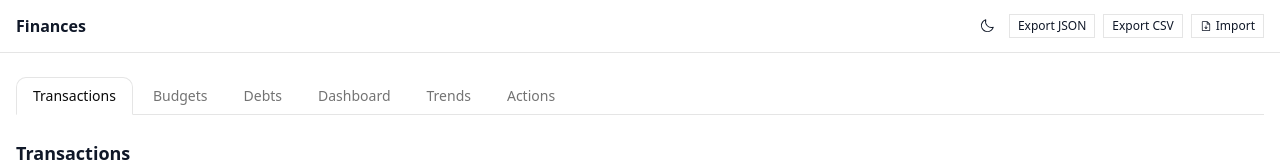
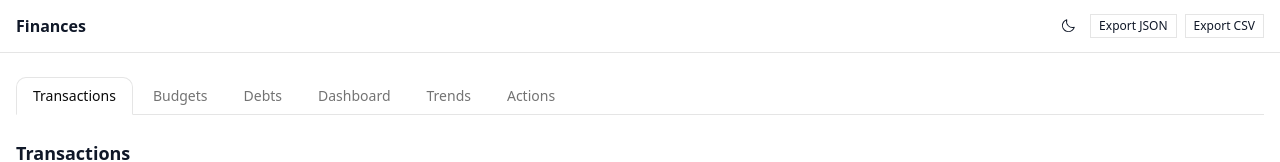
Before and after one commit to chances190/finances, a React (Vite) app: page / in a window 1280 px wide. Shown: the top 162 px of the page. Built offline with nearby package versions, Linux system fonts and the light colour scheme.

Commit message:
refactor: drop nav Import button, keep only the transactions one
The header ExportImport toolbar duplicated the Import CSV entry that lives in
the transaction quick-add row. Remove the nav Import button and its
CSVImportDialog wiring; Export JSON/CSV stay in the nav.

```diff
--- a/src/ui/components/Common/ExportImport.tsx
+++ b/src/ui/components/Common/ExportImport.tsx
@@ -1,16 +1,11 @@
-import { FileArrowDownIcon } from '@phosphor-icons/react'
-import { useState } from 'react'
 import { Button } from '@/components/ui/button'
 import { exportCSV, exportJSON } from '@/data/exportImport'
 import { useFinance } from '@/ui/context'
-import CSVImportDialog from './CSVImportDialog'
 
 export default function ExportImport() {
   const { state } = useFinance()
-  const [showImport, setShowImport] = useState(false)
 
   return (
-    <>
     <div className="flex gap-2">
       <Button
         variant="outline"
@@ -22,16 +17,6 @@ export default function ExportImport() {
       <Button variant="outline" size="xs" onClick={() => exportCSV(state.transactions)}>
         Export CSV
       </Button>
-        <Button
-          variant="outline"
-          size="xs"
-          onClick={() => setShowImport(true)}
-          aria-label="Import transactions"
-        >
-          <FileArrowDownIcon /> Import
-        </Button>
     </div>
-      <CSVImportDialog open={showImport} onOpenChange={setShowImport} />
-    </>
   )
 }
```
Lines whose indentation alone changed are shown as unchanged.
